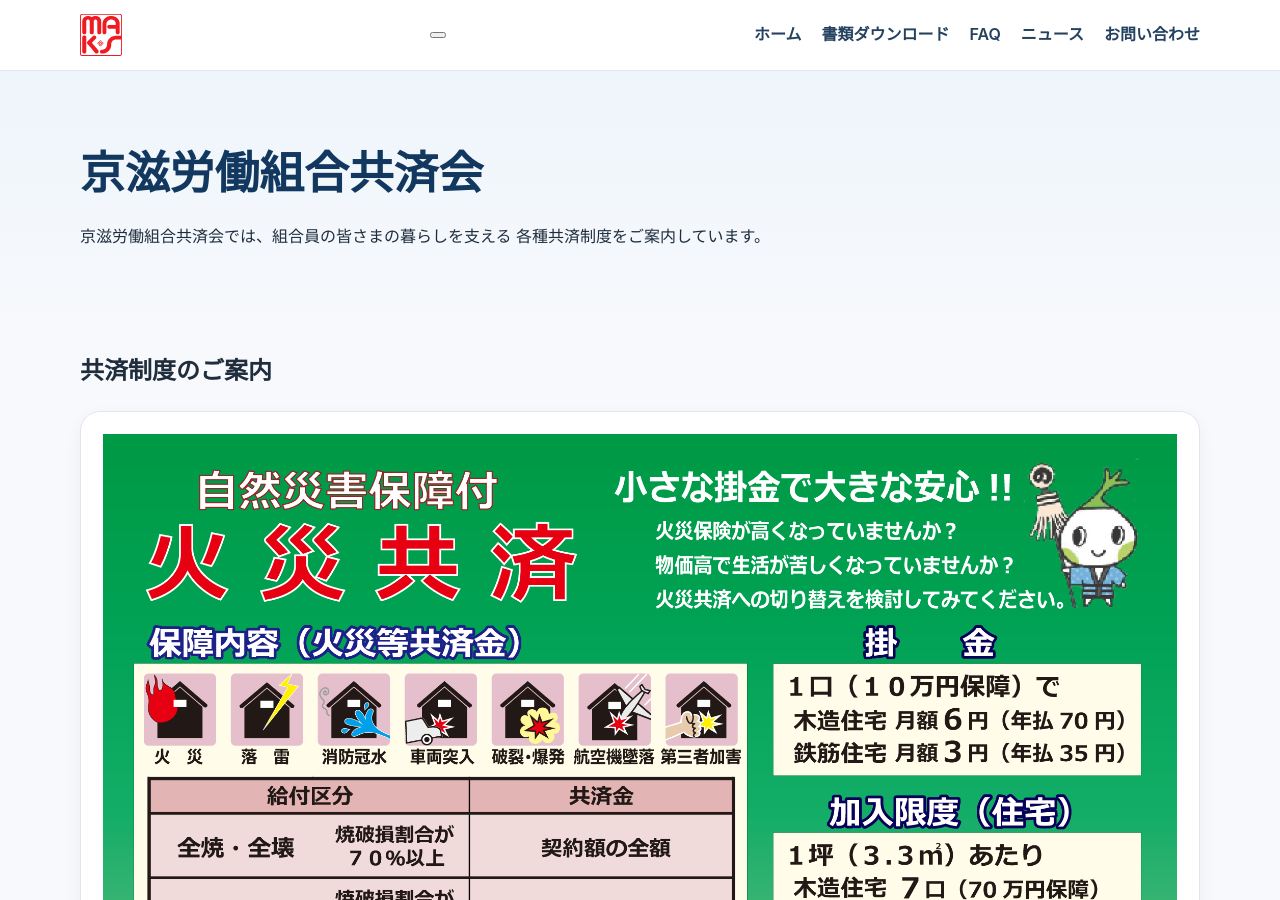
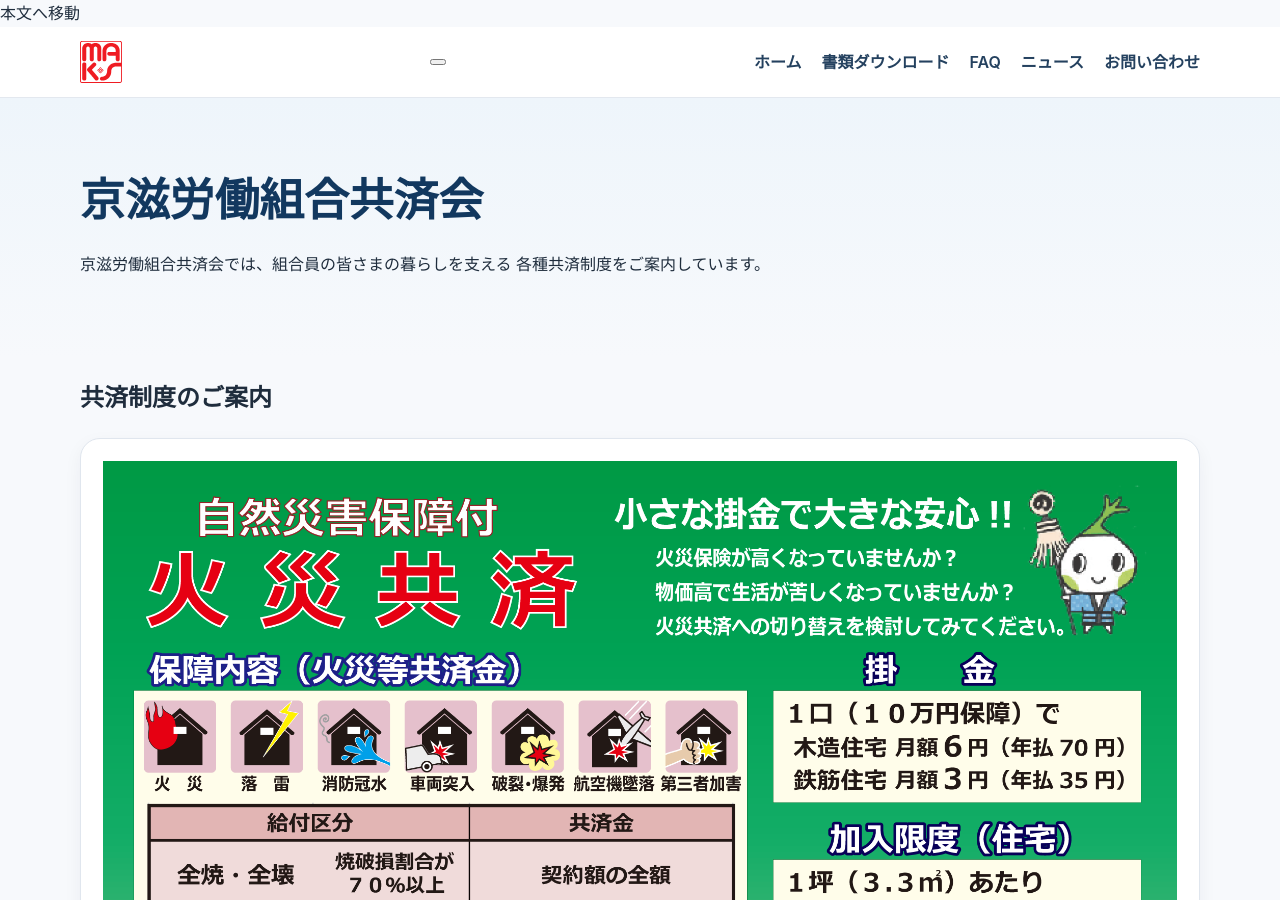
Before and after one commit to keijirodokyosai/keijirodokyosai.github.io, a Jekyll site: the page built from index.html, in a window 1280 px wide and 900 px high. Built offline with Jekyll 4.4.1, drawn with Linux system fonts in a browser that asks for light colours.

Commit message:
Update default.html

```diff
--- a/_layouts/default.html
+++ b/_layouts/default.html
@@ -4,16 +4,33 @@
   <meta charset="UTF-8">
   <meta name="viewport" content="width=device-width, initial-scale=1.0">
 
-  <title>{{ page.title }}</title>
-  <meta name="description" content="{{ page.description }}">
+  <title>{{ page.title | default: "京滋労働組合共済会" }}</title>
+  <meta name="description" content="{{ page.description | default: '京滋労働組合共済会の共済制度をご案内しています。' }}">
+  <meta name="format-detection" content="telephone=no">
 
+  <link rel="canonical" href="{{ page.url | absolute_url }}">
   <link rel="stylesheet" href="{{ '/css/style.css' | relative_url }}">
+
+  <meta property="og:type" content="website">
+  <meta property="og:locale" content="ja_JP">
+  <meta property="og:site_name" content="京滋労働組合共済会">
+  <meta property="og:title" content="{{ page.title | default: '京滋労働組合共済会' }}">
+  <meta property="og:description" content="{{ page.description | default: '京滋労働組合共済会の共済制度をご案内しています。' }}">
+  <meta property="og:url" content="{{ page.url | absolute_url }}">
+  <meta property="og:image" content="{{ '/images/ogp-logo-1200x630.jpg' | absolute_url }}">
+
+  <meta name="twitter:card" content="summary_large_image">
+  <meta name="twitter:title" content="{{ page.title | default: '京滋労働組合共済会' }}">
+  <meta name="twitter:description" content="{{ page.description | default: '京滋労働組合共済会の共済制度をご案内しています。' }}">
+  <meta name="twitter:image" content="{{ '/images/ogp-logo-1200x630.jpg' | absolute_url }}">
 </head>
-<body>
+<body class="{% if page.body_class %}{{ page.body_class }}{% endif %}">
+
+  <a href="#main-content" class="skip-link">本文へ移動</a>
 
   {% include header.html %}
 
-  <main>
+  <main id="main-content">
     {{ content }}
   </main>
 
```
